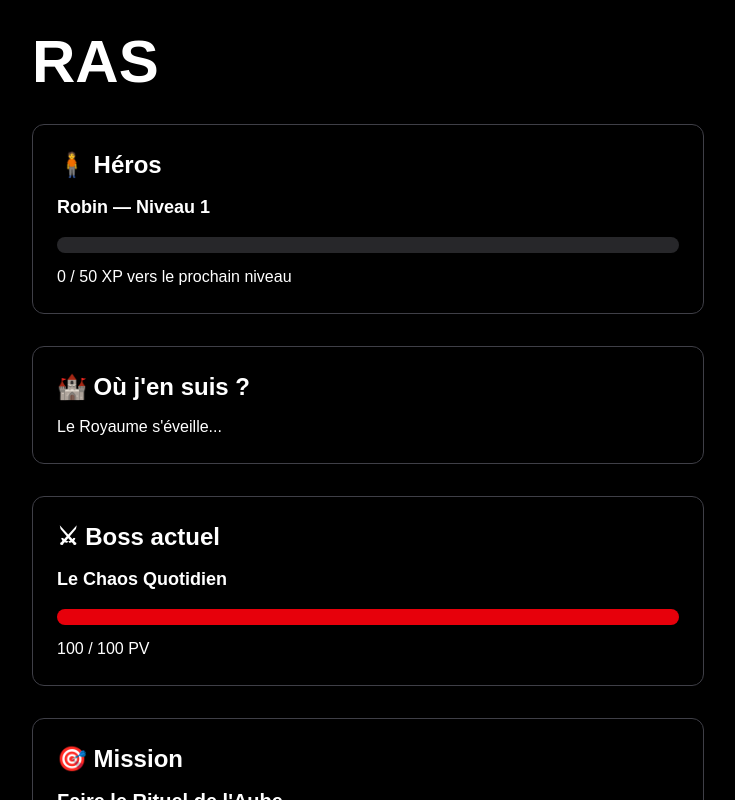
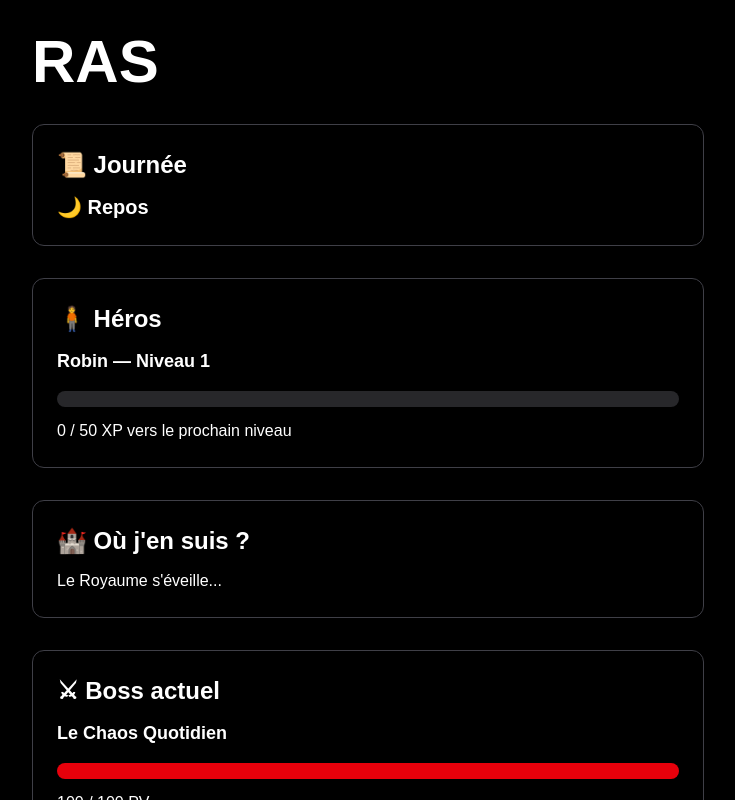
Before and after one commit to RobinWhitman/ras, a Next.js app: page / in a window 1280 px wide. Shown: the top 800 px of the page, without its empty margins (272-1007 px from the left). Built offline with nearby package versions, Linux system fonts and the light colour scheme.

Commit message:
Sprint 7 - Etat de journee

```diff
--- a/src/components/MorningCouncil.tsx
+++ b/src/components/MorningCouncil.tsx
@@ -12,10 +12,20 @@ export default function MorningCouncil() {
   const currentLevelXp = save.xp % 50;
   const levelProgress = Math.round((currentLevelXp / 50) * 100);
 
+  let dayState = "🌙 Repos";
+  if (save.glory >= 5) dayState = "🛡 Solide";
+  if (save.glory >= 15) dayState = "⭐ Héroïque";
+  if (save.glory >= 28) dayState = "🌟 Légendaire";
+
   return (
     <main className="min-h-screen bg-black text-white p-8">
       <div className="max-w-2xl mx-auto space-y-8">
         <h1 className="text-6xl font-bold">RAS</h1>
+
+        <section className="border border-zinc-700 rounded-xl p-6">
+          <h2 className="text-2xl font-bold mb-3">📜 Journée</h2>
+          <p className="text-xl font-semibold">{dayState}</p>
+        </section>
 
         <section className="border border-zinc-700 rounded-xl p-6">
           <h2 className="text-2xl font-bold mb-3">🧍 Héros</h2>
@@ -28,7 +38,9 @@ export default function MorningCouncil() {
             />
           </div>
 
-          <p className="mt-3">{currentLevelXp} / 50 XP vers le prochain niveau</p>
+          <p className="mt-3">
+            {currentLevelXp} / 50 XP vers le prochain niveau
+          </p>
         </section>
 
         <section className="border border-zinc-700 rounded-xl p-6">
```
